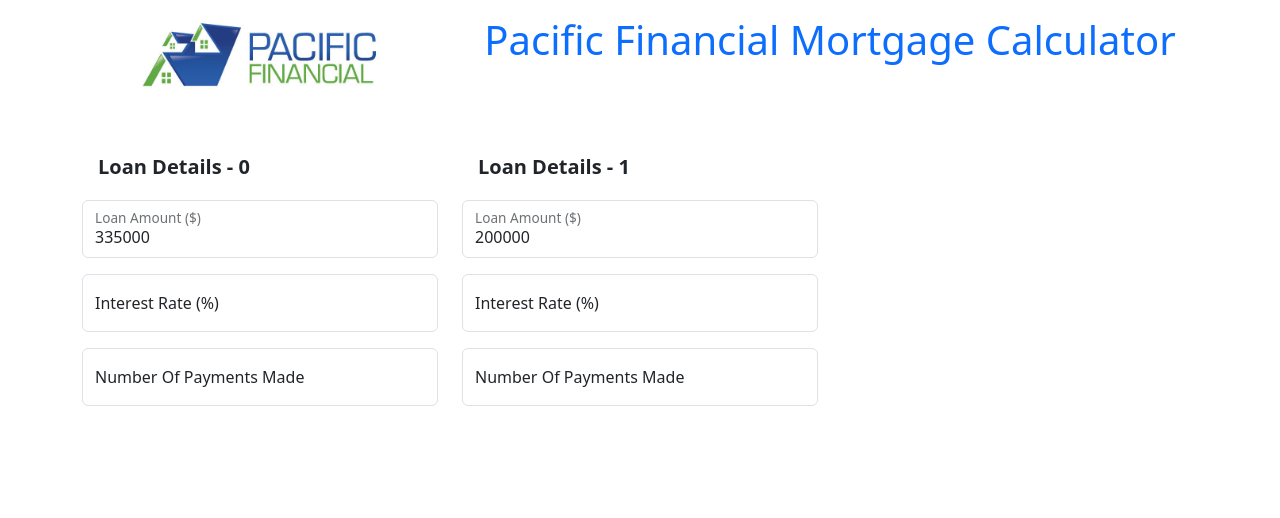
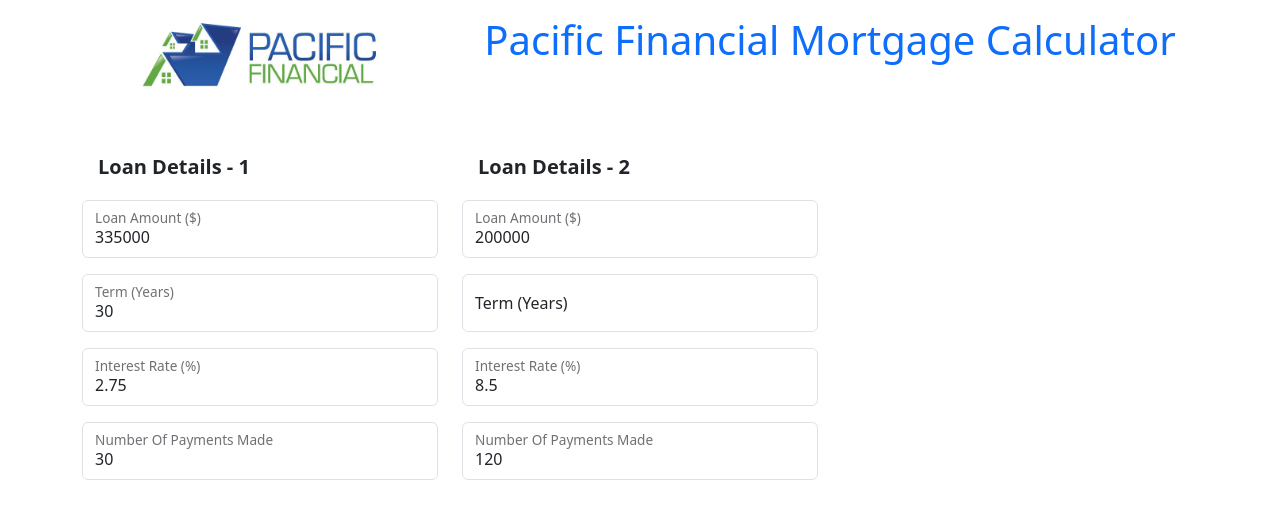
Before and after one commit to goravdhamija/pacificfinancial, a React (Create React App) app: page / in a window 1280 px wide. Shown: the top 518 px of the page. Built offline with nearby package versions, Linux system fonts and the light colour scheme.

Commit message:
data inserted to fields forms from array of loan data stored .

```diff
--- a/src/App.js
+++ b/src/App.js
@@ -27,7 +27,7 @@
 
   return (
     <div>
-    <PacificDataContext.Provider value={loans}>
+    <PacificDataContext.Provider value={{loans,setLoans}}>
       <HeaderComponent/>
       <AllLoanComponents/>
     </PacificDataContext.Provider>
--- a/src/Components/LoanFormComponent.js
+++ b/src/Components/LoanFormComponent.js
@@ -49,15 +49,22 @@
 
   function AllLoanComponents() {
 
-    const loans = useContext(PacificDataContext);
+    const loansObject = useContext(PacificDataContext);
+
+    console.log(loansObject.loans)
 
 
     return (
       <Container className="mt-5">
         <Row>
-          <LoanInputComponent cnt={0}/>
-          <LoanInputComponent cnt={1}/>
-          {/* <LoanInputComponent cnt={3}/> */}
+        {
+              loansObject.loans.map((item,index) => (
+
+                <LoanInputComponent key={index} cnt={{item,index}}/>
+
+              ))
+        }
+
 
         </Row>
         </Container>
@@ -69,24 +76,28 @@
 
     const loans = useContext(PacificDataContext);
 
-    console.log(loans[0]);
-    console.log(props.cnt);
+       console.log(props.cnt.loanAmount);
+       console.log("END");
 
     return (
 
 
     <Col lg={4}>
-      <Form.Label className='form-control-lg' htmlFor="basic-url"><strong>Loan Details - {props.cnt}</strong></Form.Label>
+      <Form.Label className='form-control-lg' htmlFor="basic-url"><strong>Loan Details - {props.cnt.index + 1} </strong></Form.Label>
         <FloatingLabel controlId="loanamount1 " label="Loan Amount ($) " className="mb-3">
-          <Form.Control defaultValue={loans[props.cnt].loanAmount} type="number" step={0.01} placeholder="00.00" />
+          <Form.Control defaultValue={props.cnt.item.loanAmount} type="number" step={0.01} placeholder="00.00" />
+        </FloatingLabel>
+
+        <FloatingLabel controlId="termyears1" label="Term (Years)" className="mb-3">
+          <Form.Control defaultValue={props.cnt.item.termYears} type="number" step={0} placeholder="00" />
         </FloatingLabel>
 
         <FloatingLabel controlId="loaninterest1" label="Interest Rate (%)" className="mb-3">
-          <Form.Control type="number" step={0.01} placeholder="00.00" />
+          <Form.Control defaultValue={props.cnt.item.interestRate} type="number" step={0.01} placeholder="00.00" />
         </FloatingLabel>
 
         <FloatingLabel controlId="loanpayments1" label="Number Of Payments Made " className="mb-3">
-          <Form.Control type="number" step={1} placeholder="0" />
+          <Form.Control  defaultValue={props.cnt.item.NumberOfpaymentsMade} type="number" step={1} placeholder="0" />
         </FloatingLabel>
     </Col>
 
```
